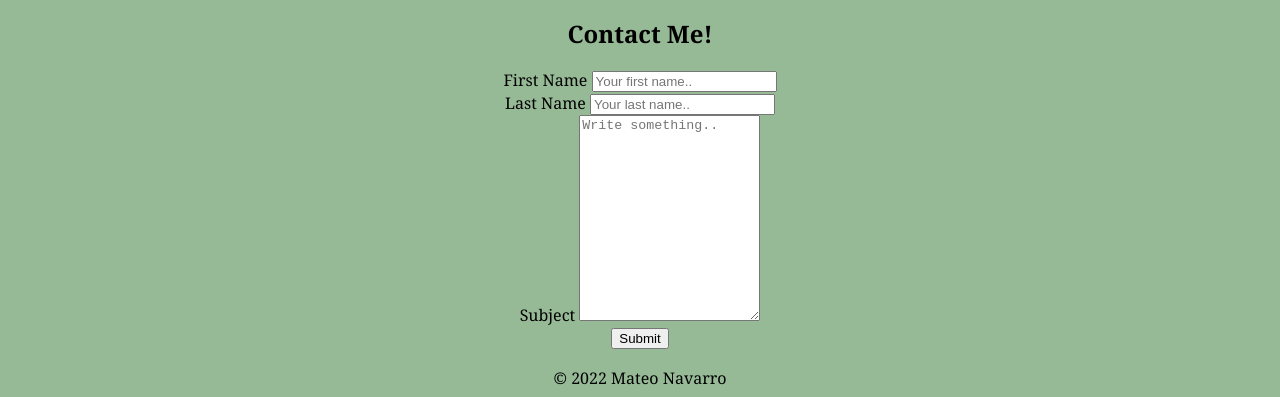
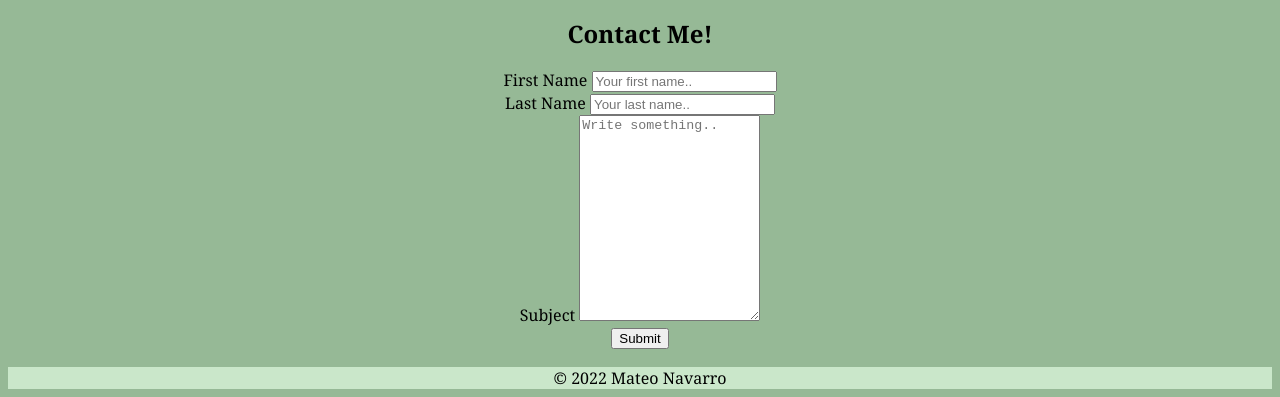
Before and after one commit to mateonav98/my-first-website, a plain HTML site: page index.html in a window 1280 px wide. Shown: the part 778-1175 px from the top of the page. Drawn offline with Linux system fonts and the light colour scheme.

Commit message:
changed footer background color

```diff
--- a/style.css
+++ b/style.css
@@ -59,4 +59,5 @@ body {
 .footer {
     text-align: center;
     font-family: Cambria, Cochin, Georgia, Times, 'Times New Roman', serif;
+    background-color: rgb(202, 231, 202);
 }
```
